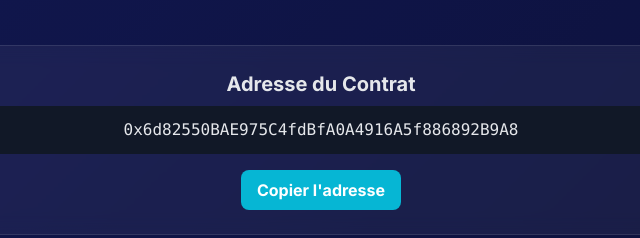
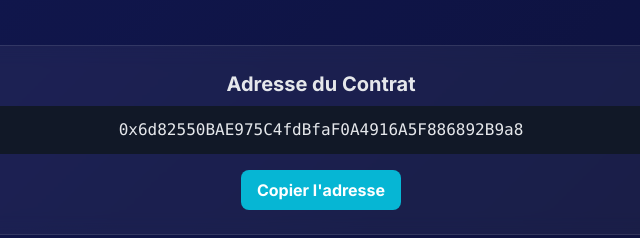
Before and after one commit to lebulding/lebulding, a plain HTML site: page index.html in a window 1280 px wide. Shown: the part 1383-1621 px from the top of the page, 319-959 px from the left. Drawn offline with nearby package versions, Linux system fonts and the light colour scheme.

Commit message:
index.html

```diff
--- a/index.html
+++ b/index.html
@@ -99,7 +99,7 @@
             </div>
             <div class="text-center mt-12 glass-card p-6 rounded-xl max-w-4xl mx-auto">
                  <h3 class="text-xl font-bold mb-2">Adresse du Contrat</h3>
-                 <p class="text-sm md:text-base font-mono bg-gray-900 p-3 rounded-lg break-all">0x6d82550BAE975C4fdBfA0A4916A5f886892B9A8</p>
+                 <p class="text-sm md:text-base font-mono bg-gray-900 p-3 rounded-lg break-all">0x6d82550BAE975C4fdBfaF0A4916A5F886892B9a8</p>
                  <button onclick="copyContractAddress()" class="mt-4 bg-cyan-500 hover:bg-cyan-600 text-white font-bold py-2 px-4 rounded-lg">Copier l'adresse</button>
             </div>
         </div>
```
